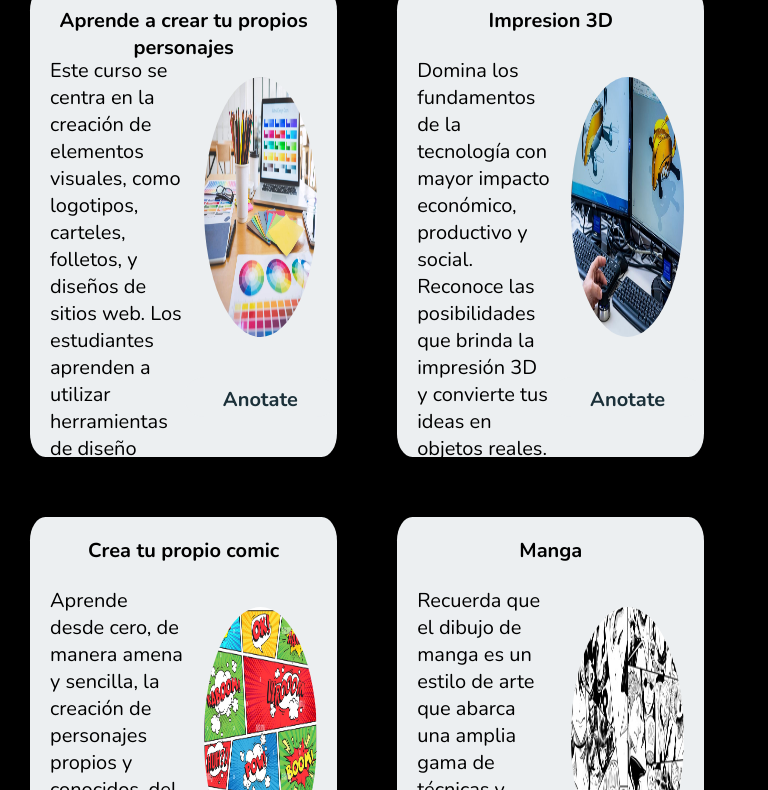
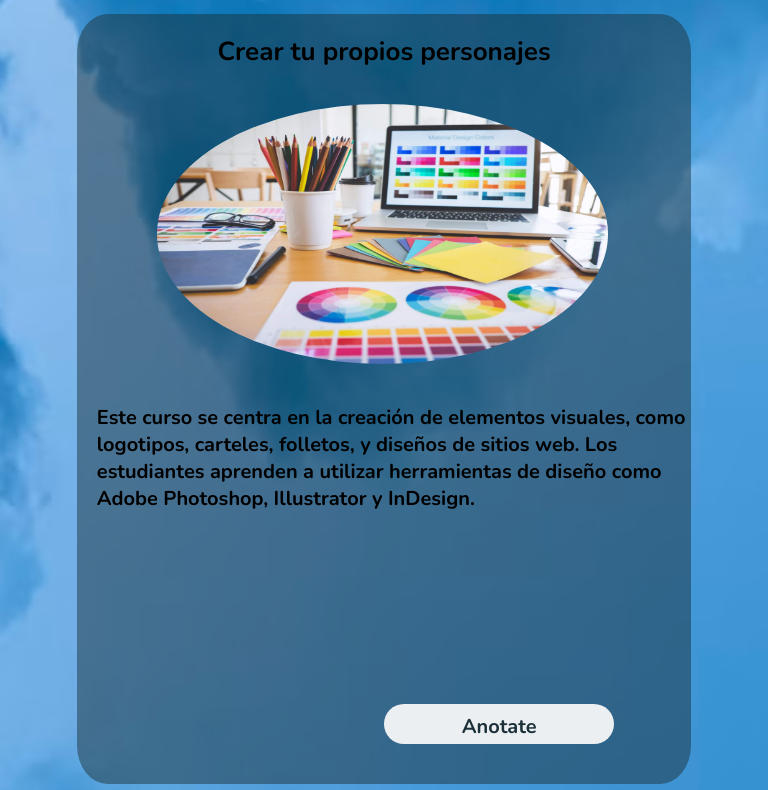
Before and after one commit to GustavoQuiroga1987/Gustavo-Quiroga-preentrega-2, a plain HTML site: page cursos.html in a window 768 px wide. Shown: the part 155-945 px from the top of the page. Drawn offline with nearby package versions, Linux system fonts and the light colour scheme.

Commit message:
responsive Curso

```diff
--- a/cursos.html
+++ b/cursos.html
@@ -13,7 +13,7 @@
         </div>
 
         <nav>
-           <!--menu mobile -->
+        <!--menu mobile -->
             <input type="checkbox" name="" id="check_menu">
             <ul class="nav-links">
                 <li> <a href="index.html">Inicio</a></li>
@@ -25,12 +25,12 @@
             <label for="check_menu"><img class="boton_hamburgesa" src="./assets/Menu-hamburgesa.png"></img></label>
         </nav>
     </header>
-    <main class="main">
-        <h2>Nuestros Cursos</h2>
+    <main>
+
         <section class="cursos_container">
-
+            <h1>Nuestros Cursos</h1>
             <div class="cursos">
-            <h3 class="curso_titulo">Aprende a crear tu propios personajes</h3>
+            <h3 class="curso_titulo">Crear tu propios personajes</h3>
             <p class="curso_descripcion"> Este curso se centra en la creación de elementos visuales, como logotipos, carteles, folletos, y diseños de sitios web. Los estudiantes aprenden a utilizar herramientas de diseño como Adobe Photoshop, Illustrator y InDesign.</p>
             <img class="curso_img" src="./imagenes/diseño-grafico.jpg" alt="">
             <a href="" class="curso_anotate">Anotate</a>
--- a/style.css
+++ b/style.css
@@ -265,23 +265,27 @@ footer{
 
 /*Cursos*/
 
-.main{
-    background-color: black;
-}
+
 
 .cursos_container{
     display: flex;
-    flex-direction: row;
+    flex-direction: column;
     flex-wrap: wrap;
     align-items: center;
+    background: url(./imagenes/fondo2.avif);
+    background-size: cover;
+    background-position: center;
+}
 
-
+.cursos_container h1{
+    font-size: 40px;
+    font-weight: 900;
 }
 
 .cursos{
-    width: 40%;
+    width: 60%;
     display: grid;
-    background-color: #eceff1;
+    background-color: #1b30397c;
     margin: 1.5rem;
     border-radius: 5%;
     grid-template-columns: repeat(2,1fr);
@@ -301,7 +305,7 @@ footer{
     margin: 1rem;
     text-align: center;
     font-weight: 700;
-    font-size: 1rem;
+    font-size: 1.5rem;
     grid-area: titulo;
 }
 
@@ -310,7 +314,10 @@ footer{
 .curso_descripcion{
     grid-area: descripcion;
     font-size: 1rem;
+    font-weight: 600;
+    margin-top: 1rem;
     margin-left: 1rem;
+    overflow: scroll;
 }
 
 .curso_img{
@@ -322,18 +329,56 @@ footer{
 }
 
 .curso_anotate{
+    width: 200px;
     margin-top: 1rem;
+    margin-bottom: 40px;
     grid-area: anotate;
     text-align: center;
     text-decoration: none;
     display: inline-block;
     font-weight: 700;
     color: #1b3039;
-    padding: 9px 25px;
-    margin-bottom: 40px;
+    padding: 9px 20px;
     background: #eceff1;
     border: none;
     border-radius: 50px;
     cursor: pointer;
     transition: all 0,3s ease 0s;
 }
+
+@media(max-width:800px)and (min-width:600px){
+    .curso_img{
+        width: 80%;
+        height: 100%;
+        margin-left: 3rem;
+
+
+    }
+
+}
+
+
+
+@media(max-width:800px){
+    .cursos{
+        width: 80%;
+        display: grid;
+        background-color: #1b30397c;
+        margin: 1.5rem;
+        border-radius: 5%;
+        grid-template-columns: repeat(2,1fr);
+        grid-template-rows: 70px 300px 300px 100px;
+        grid-template-areas:
+        "titulo titulo"
+        "video video"
+        "descripcion descripcion"
+        "none anotate";
+    }
+    .curso_titulo{
+        font-size: 1.3rem;
+        margin-top: 1rem;
+    }
+    .curso_anotate{
+        width: 75%;
+    }
+}
```
Also changed, not shown: contacto.html (+3 -3 lines), imagenes/fondo.jpg (added), imagenes/fondo2.avif (added), imagenes/foto-tomada-distancia-camino-que-conduce-flores-arboles-ai-generativo_901275-24236.avif (added).
